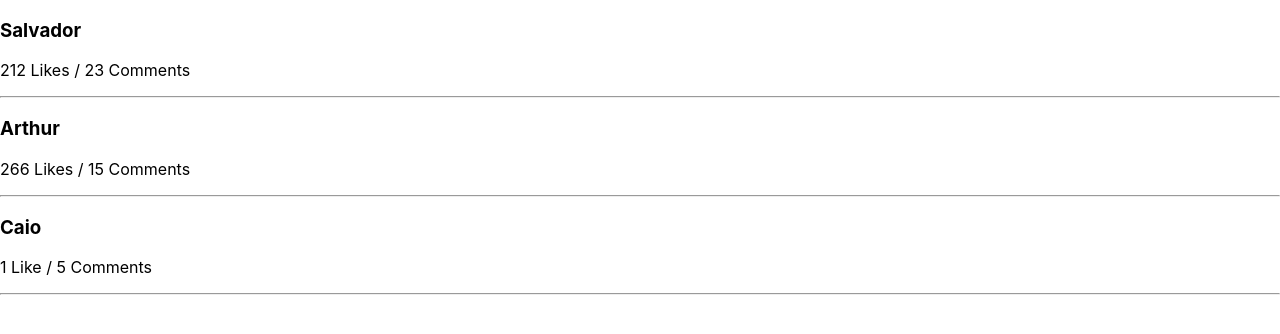
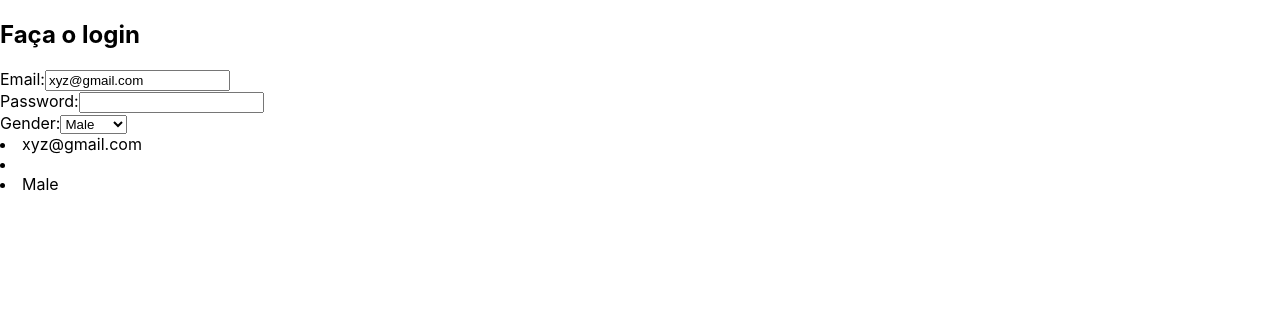
Before and after one commit to salvadorlp/course-reactjs, a React (Create React App) app in the folder mywebsite/: page / in a window 1280 px wide. Shown: the top 334 px of the page. Built offline with nearby package versions, Linux system fonts and the light colour scheme.

Commit message:
lesson 42: form manipulation

```diff
--- a/mywebsite/src/App.js
+++ b/mywebsite/src/App.js
@@ -120,29 +120,73 @@ import React, { Component } from "react";
 //   }
 // }
 
-import Feed from "./components/feed";
+// import Feed from "./components/feed";
 
-class App extends Component {
-  constructor(props) {
+// class App extends Component {
+//   constructor(props) {
+//     super(props);
+//     this.state = {
+//       feed: [
+//         { id: 1, username: "Salvador", likes: 212, comments: 23 },
+//         { id: 2, username: "Arthur", likes: 266, comments: 15 },
+//         { id: 3, username: "Caio", likes: 1, comments: 5 },
+//       ]
+//     };
+//   }
+
+//   render() {
+//     return (
+//       this.state.feed.map((item) => {
+//         return (
+//           <Feed id={item.id} username={item.username} likes={item.likes} comments={item.comments}/>
+//         )
+//       })
+//     )
+
+//   }
+// }
+
+class App extends Component{
+  constructor(props){
     super(props);
     this.state = {
-      feed: [
-        { id: 1, username: "Salvador", likes: 212, comments: 23 },
-        { id: 2, username: "Arthur", likes: 266, comments: 15 },
-        { id: 3, username: "Caio", likes: 1, comments: 5 },
-      ]
-    };
+      email: "xyz@gmail.com",
+      password: "",
+      gender: "Male"
+    }
+
+    this.updateEmail = this.updateEmail.bind(this);
+    this.updateGender = this.updateGender.bind(this);
   }
 
-  render() {
-    return (
-      this.state.feed.map((item) => {
-        return (
-          <Feed id={item.id} username={item.username} likes={item.likes} comments={item.comments}/>
-        )
-      })
+  updateEmail(e) {
+    this.setState({email: e.target.value})
+  }
+
+  updateGender(e){
+    this.setState({gender: e.target.value})
+  }
+
+  render(){
+    return(
+      <div>
+        <h2>Faça o login</h2>
+        Email:
+        <input type="email" name="email" value={this.state.email} onChange={this.updateEmail}></input> <br/>
+        Password:
+        <input type="password" name="password" value={this.state.password} onChange={(e)=> {this.setState({password: e.target.value})}}></input> <br/>
+        Gender:
+        <select name="gender" value={this.state.gender} onChange={this.updateGender}>
+          <option value ="Male">Male</option>
+          <option value="Female">Female</option>
+        </select>
+        <ui>
+          <li>{this.state.email}</li>
+          <li>{this.state.password}</li>
+          <li>{this.state.gender}</li>
+        </ui>
+      </div>
     )
-
   }
 }
 
```
